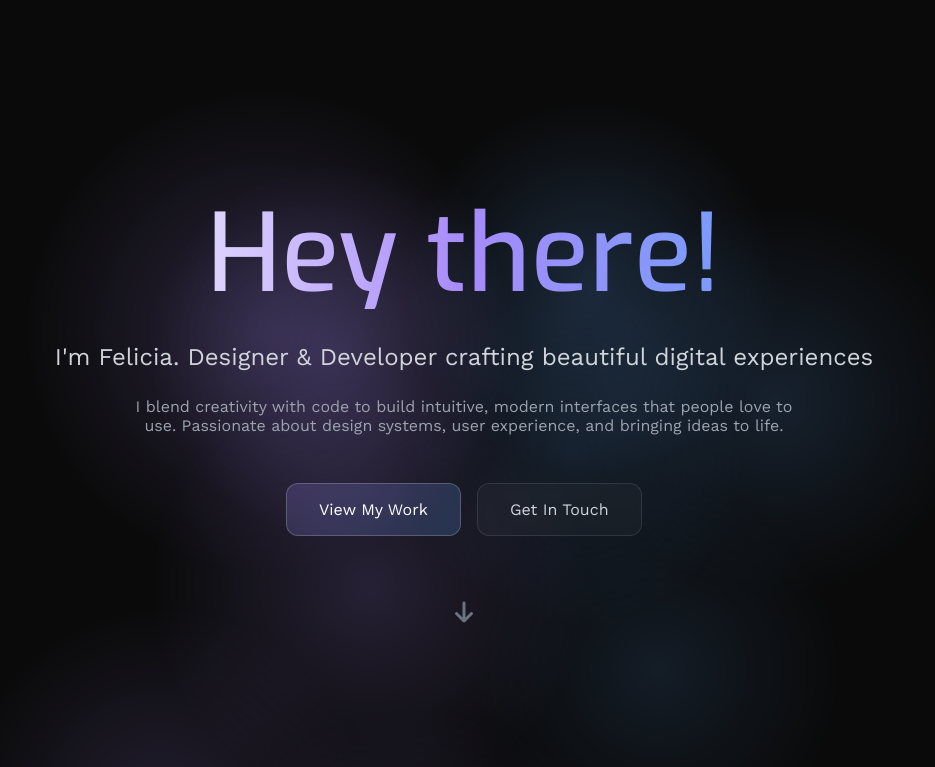
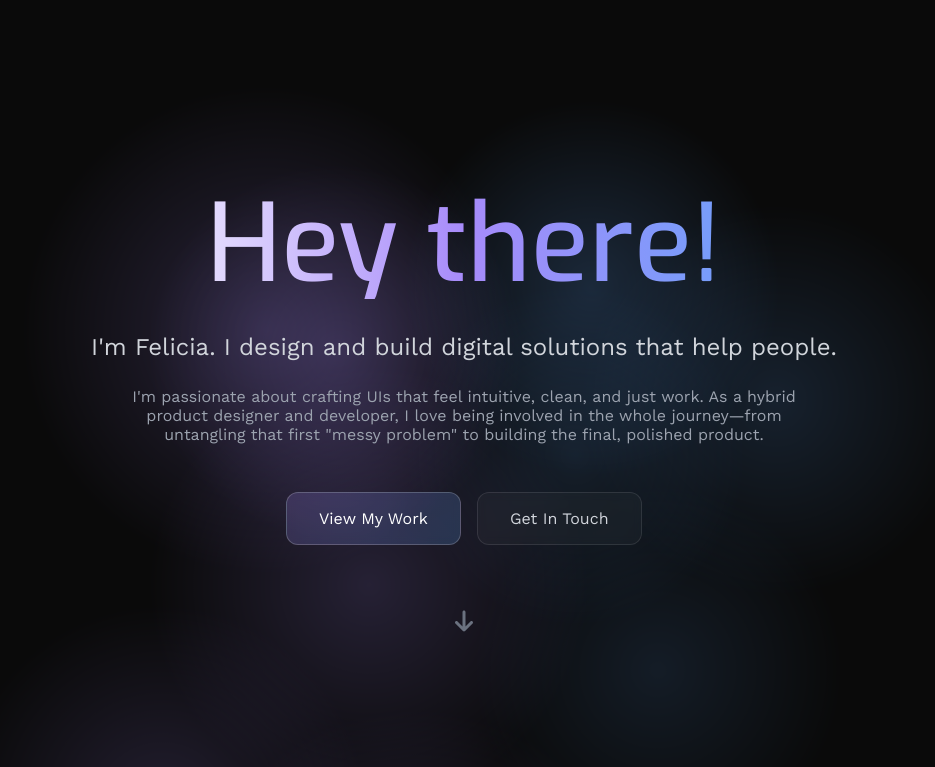
Before and after one commit to Weyenriah/portfolio, a Vue app: page / in a window 1280 px wide. Shown: the top 767 px of the page, without its empty margins (176-1111 px from the left). Built offline with nearby package versions, Linux system fonts and the light colour scheme.

Commit message:
fix: hero text

```diff
--- a/src/components/TheHero.vue
+++ b/src/components/TheHero.vue
@@ -82,7 +82,7 @@
         :transition="{ duration: 800, delay: 200 }"
         class="hero__subtitle"
       >
-        I'm Felicia. Designer & Developer crafting beautiful digital experiences
+        I'm Felicia. I design and build digital solutions that help people.
       </p>
 
       <p
@@ -92,9 +92,7 @@
         :transition="{ duration: 800, delay: 400 }"
         class="hero__description"
       >
-        I blend creativity with code to build intuitive, modern interfaces that
-        people love to use. Passionate about design systems, user experience, and
-        bringing ideas to life.
+        I'm passionate about crafting UIs that feel intuitive, clean, and just work. As a hybrid product designer and developer, I love being involved in the whole journey—from untangling that first "messy problem" to building the final, polished product.
       </p>
 
       <div
```
